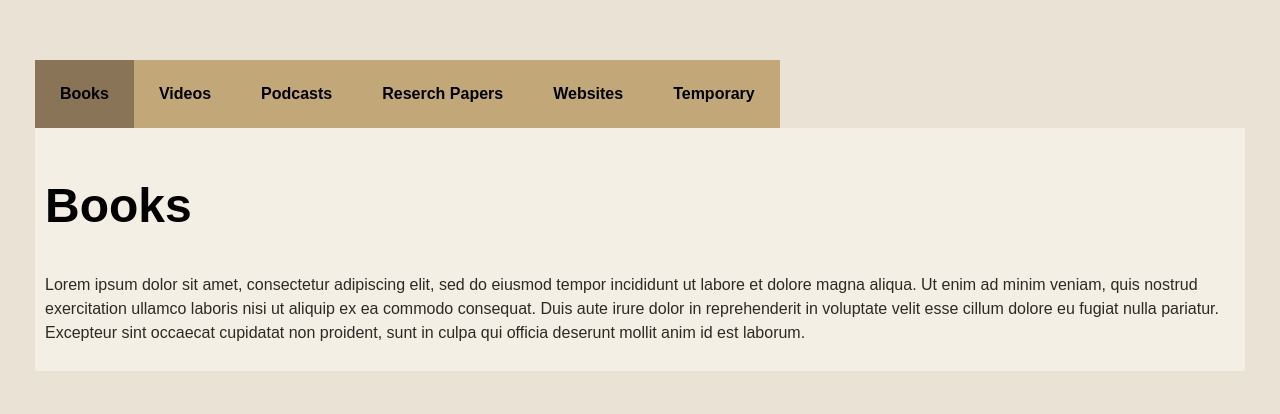
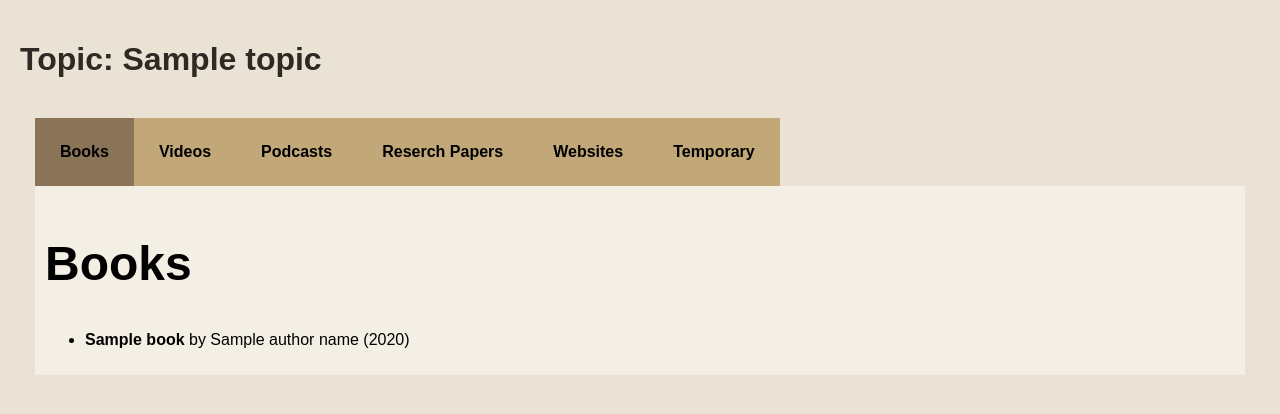
Before and after one commit to StealthBanana/The-Contrarian, a Flask app: template templates/results.html in a window 1280 px wide. Shown: the top 414 px of the page. Run offline with Flask 3, Linux system fonts and the light colour scheme; the template is opened without the code that fills it: most values are stand-ins (such as "Sample title", 1, 10 or a date in 2020).

Commit message:
Created base layout for book data

```diff
--- a/app.py
+++ b/app.py
@@ -1,4 +1,4 @@
-from flask import Flask, flash, jsonify, redirect, render_template, request, session
+from flask import Flask, redirect, render_template, request, url_for
 import requests
 
 # Configure application
@@ -8,30 +8,33 @@ app = Flask(__name__)
 app.config["TEMPLATES_AUTO_RELOAD"] = True
 
 @app.route("/", methods=["GET", "POST"])
-def belief():
+def input():
     if request.method == "POST":
 
-        #TODO:  Write Python code to take a claim string, search for it via DuckDuckGo/Google Books/Podcast Index/YouTube,
-            # fetch results, and collect titles and links. Print out a rough list of findings
+        topic = request.form.get("inputTopic")
+        topic = topic.title()
 
-        belief = request.form.get("belief")
-
-        if not belief:
+        if not topic:
             return redirect("/")
 
-        return redirect("/results")
+        return redirect(url_for(('results'), topic=topic))
 
     else:
         return render_template("index.html")
 
-@app.route("/results")
-def results():
+@app.route("/results/<topic>")
+def results(topic):
+        #TODO: Get all info from all sites, change to correct format
+        # and then pass info to results.html.
+        books = getBooks(topic)
 
-        #TODO Print to the books section of the results page.
+        return render_template("results.html", topic=topic, books=books)
 
-        url = "https://openlibrary.org/search.json?q=climate+change"
 
-        response = requests.get(url)
-        response.json()
+def getBooks(topic):
+    url = "https://openlibrary.org/search.json?q=the+lord+of+the+rings"
 
-        return render_template("results.html")
+    response = requests.get(url)
+    data = response.json()
+
+    return data
--- a/templates/index.html
+++ b/templates/index.html
@@ -11,7 +11,7 @@
     <p>Hello! The text box below is your friend The Fellow. Give him any topic you'd like!</p>
     <p>To continue, enter the topic and click submit. The Fellow will provide you with resources that may help you learn more about your chosen topic!</p>
     <form action="\" method="POST">
-        <input name="belief" placeholder="Input your belief here" type="text" maxlength="100">
+        <input name="inputTopic" placeholder="Input your belief here" type="text" maxlength="100">
         <input name="submit" type="submit">
     </form>
 </body>
--- a/templates/results.html
+++ b/templates/results.html
@@ -7,14 +7,25 @@
         <link rel="stylesheet" href="/static/results.css">
     </head>
     <body>
+        <h1>Topic: {{topic}}</h1>
         <div class="mytabs">
             <input type="radio" id="tab-books" name="mytabs" checked="checked">
             <label for="tab-books">Books</label>
             <div class="tab">
                 <h2>Books</h2>
-                <p>Lorem ipsum dolor sit amet, consectetur adipiscing elit, sed do eiusmod tempor incididunt ut labore et dolore magna aliqua. Ut enim ad minim veniam,
-                quis nostrud exercitation ullamco laboris nisi ut aliquip ex ea commodo consequat. Duis aute irure dolor in reprehenderit in voluptate velit esse cillum
-                dolore eu fugiat nulla pariatur. Excepteur sint occaecat cupidatat non proident, sunt in culpa qui officia deserunt mollit anim id est laborum.</p>
+                <ul>
+                    {% for book in books %}
+                        <li>
+                            <strong>{{ book.title }}</strong>
+                            {% if book.author_name %}
+                                by {{ book.author_name[0] }}
+                            {% endif %}
+                            {% if book.first_publish_year %}
+                                ({{ book.first_publish_year }})
+                            {% endif %}
+                        </li>
+                    {% endfor %}
+                </ul>
             </div>
 
             <input type="radio" id="tab-videos" name="mytabs">
```
